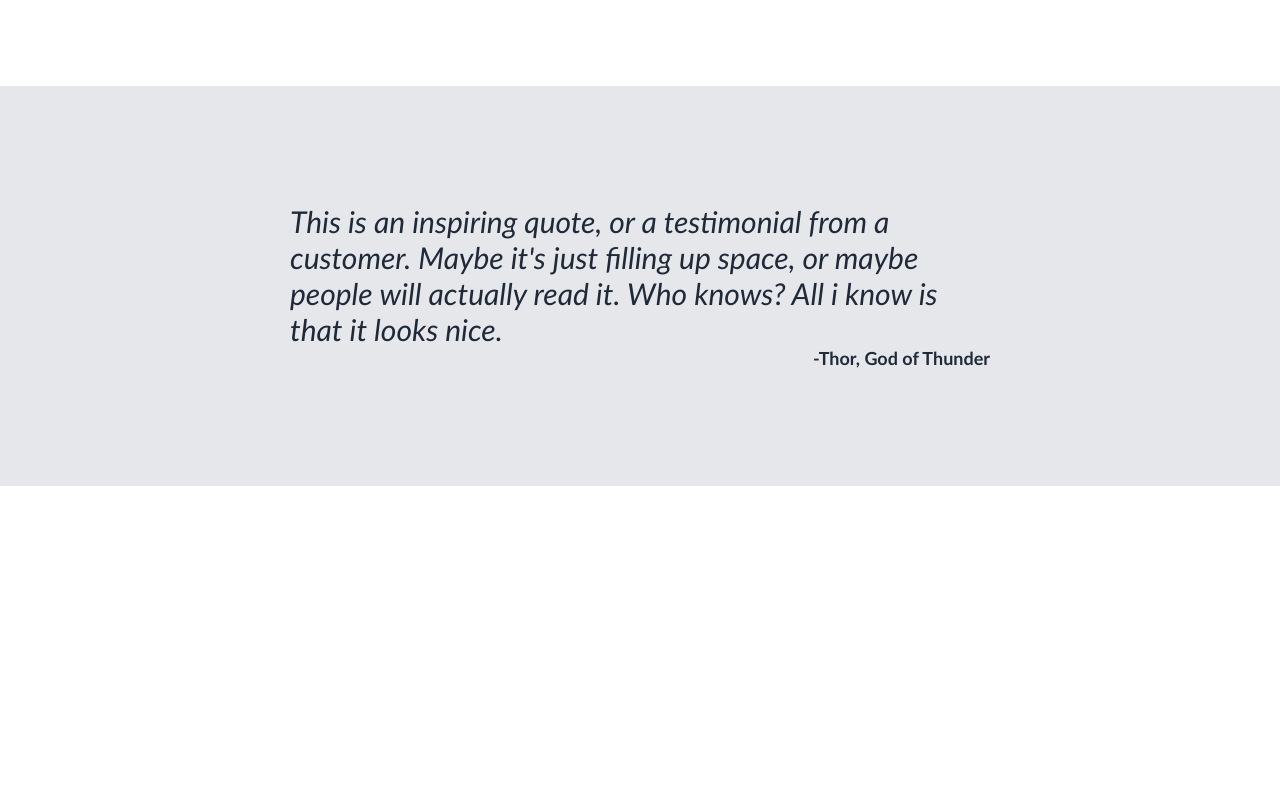
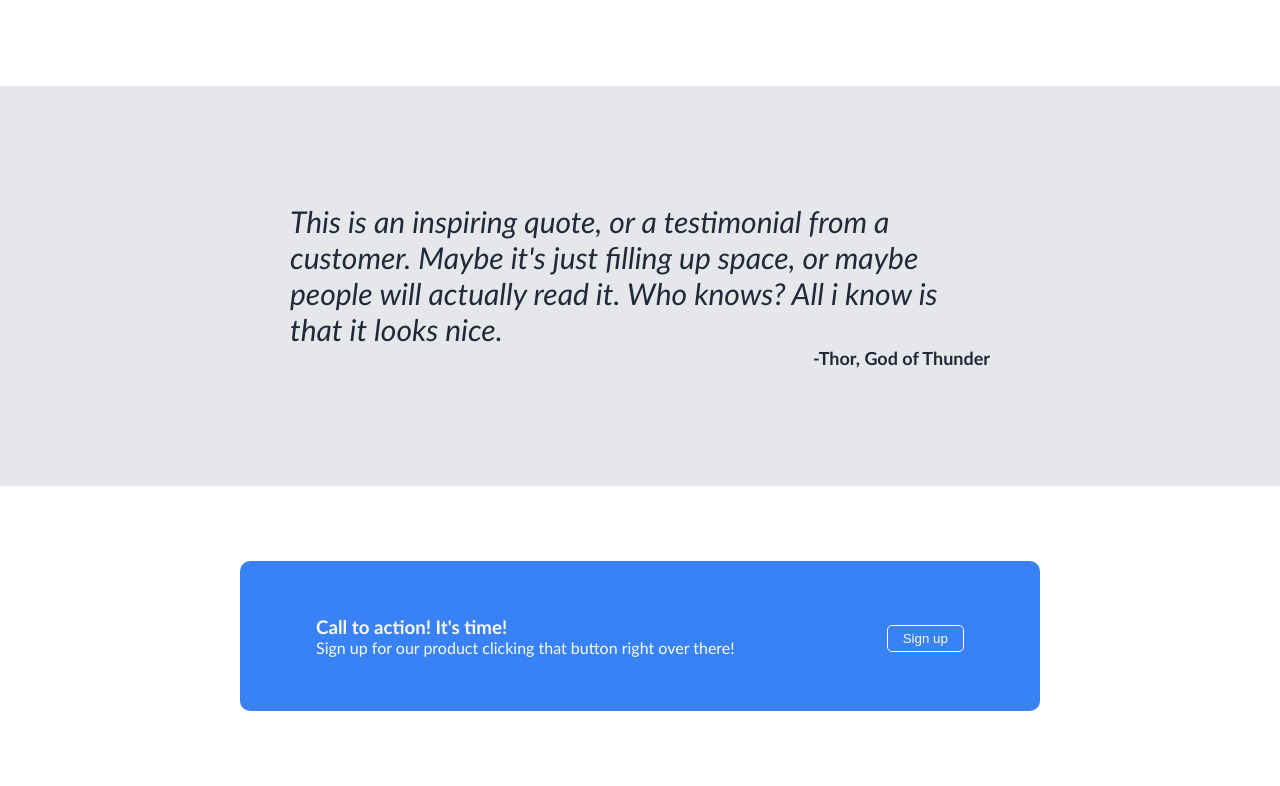
Before and after one commit to TomStlau/odin-first-landing-page, a plain HTML site: page index.html in a window 1280 px wide. Shown: the part 764-1550 px from the top of the page. Before the commit the page ends 1250 px from the top, so only its background shows below. Drawn offline with Linux system fonts and the light colour scheme.

Commit message:
Added last part before footer, with the blue rectangle

```diff
--- a/index.html
+++ b/index.html
@@ -63,5 +63,16 @@
         <div class="quote-author">-Thor, God of Thunder</div>
       </div>
     </div>
+    <div class="last-part">
+      <div class="blue-container">
+        <div class="blue-left">
+          <h3>Call to action! It's time!</h3>
+          <p>Sign up for our product clicking that button right over there!</p>
+        </div>
+        <div class="blue-right">
+          <button type="button" id="last-btn">Sign up</button>
+        </div>
+      </div>
+    </div>
   </body>
 </html>
--- a/style.css
+++ b/style.css
@@ -142,3 +142,25 @@ button {
     font-size: 18px;
     font-weight: bolder;
 }
+
+.last-part {
+    height: 300px;
+    display: flex;
+    justify-content: center;
+    align-items: center;
+}
+
+.blue-container {
+    background-color: #3882f6;
+    display: flex;
+    justify-content: space-around;
+    align-items: center;
+    width: 800px;
+    height: 150px;
+    color: var(--on-dark-text);
+    border-radius: 10px;
+}
+
+#last-btn {
+    border: 1px solid white;
+}
```
